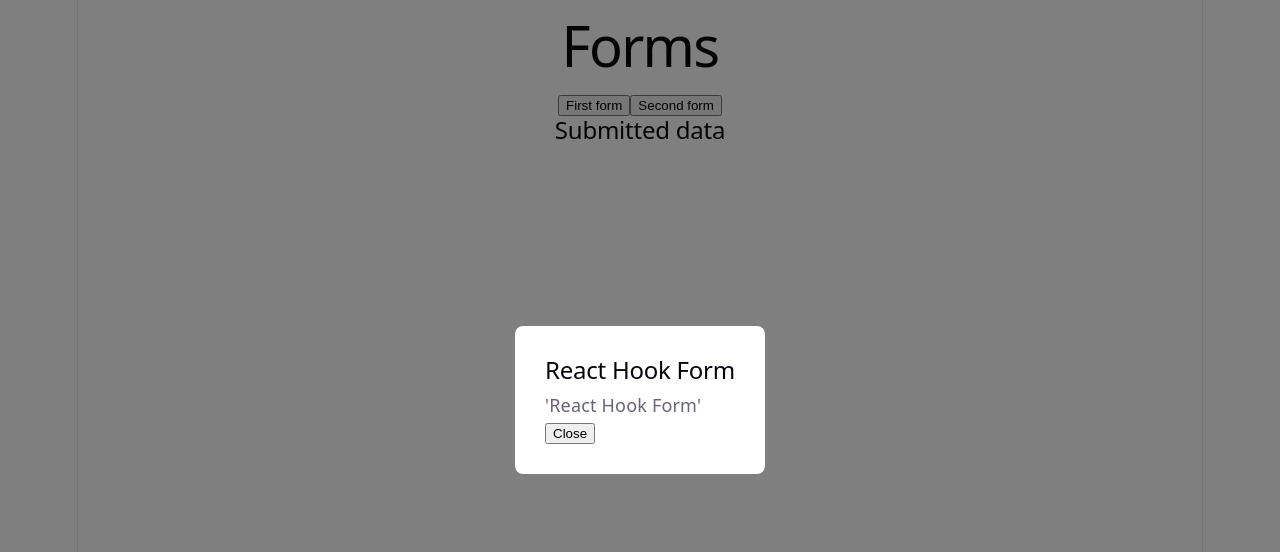
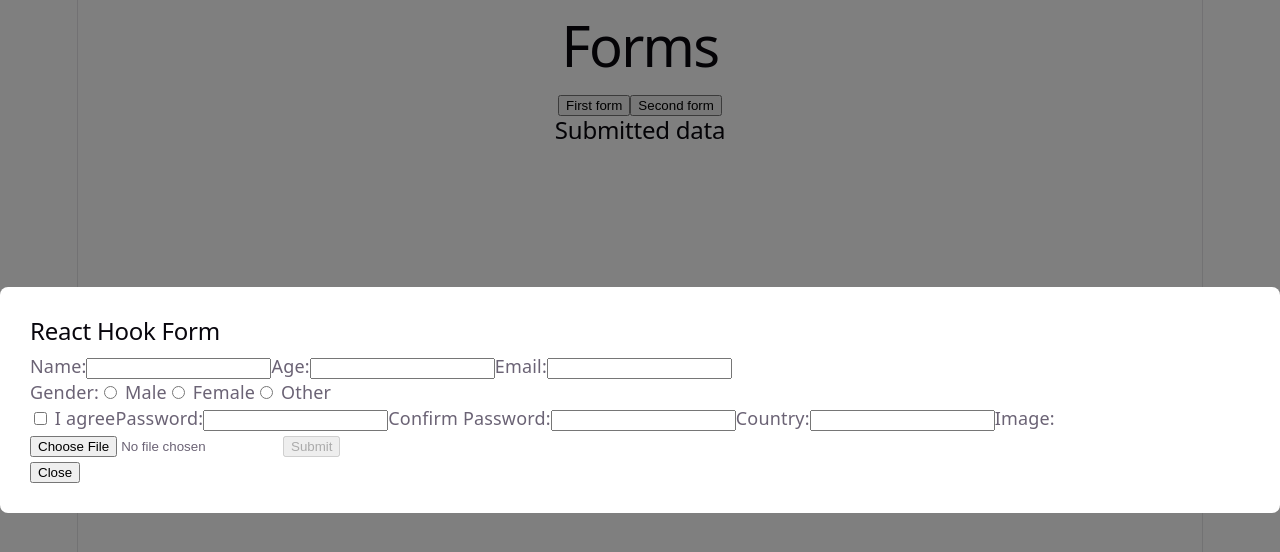
Before and after one commit to Ulya10/React-2026, a React (Vite) app in the folder react-forms/: page / in a window 1280 px wide. Both pictures are taken after a click on the button "Second form". Shown: the top 552 px of the page. Built offline with nearby package versions, Linux system fonts and the light colour scheme.

Commit message:
feat: add second form

```diff
--- a/react-forms/src/App.tsx
+++ b/react-forms/src/App.tsx
@@ -2,6 +2,7 @@
 import './App.css';
 import Modal from './components/Modal';
 import UncontrolledForm from './components/UncontrolledForm';
+import ReactHookForm from './components/ReactHookForm';
 
 function App() {
   const [isModalOpen, setIsModalOpen] = useState(false);
@@ -39,7 +40,7 @@
         {formType === 'uncontrolled' ? (
           <UncontrolledForm />
         ) : (
-          <p>'React Hook Form'</p>
+          <ReactHookForm/>
         )}
       </Modal>
 
--- /dev/null
+++ b/react-forms/src/components/ReactHookForm.tsx
@@ -0,0 +1,82 @@
+import { useForm } from 'react-hook-form';
+import { zodResolver } from '@hookform/resolvers/zod';
+import { validationSchema } from '../validation/validationSchema';
+import type { validationData } from '../validation/validationSchema';
+
+export default function ReactHookForm() {
+  const {
+    register,
+    handleSubmit,
+    formState: { errors, isValid },
+  } = useForm<validationData>({
+    resolver: zodResolver(validationSchema),
+    mode: 'onChange',
+  });
+
+  function onSubmit(data: validationData) {
+    console.log('Valid:', data);
+  }
+
+  return (
+    <form onSubmit={handleSubmit(onSubmit)} noValidate>
+      <label>
+        Name:
+        <input {...register('name')} type="text" />
+        {errors.name && <p className="error">{errors.name.message}</p>}
+      </label>
+
+      <label>
+        Age:
+        <input {...register('age', { valueAsNumber: true })} type="number" />
+        {errors.age && <p className="error">{errors.age.message}</p>}
+      </label>
+
+      <label>
+        Email:
+        <input {...register('email')} type="email" />
+        {errors.email && <p className="error">{errors.email.message}</p>}
+      </label>
+
+      <div>
+        Gender:
+        <label><input {...register('gender')} type="radio" value="male" /> Male</label>
+        <label><input {...register('gender')} type="radio" value="female" /> Female</label>
+        <label><input {...register('gender')} type="radio" value="other" /> Other</label>
+        {errors.gender && <p className="error">{errors.gender.message}</p>}
+      </div>
+
+      <label>
+        <input {...register('agreement')} type="checkbox" /> I agree
+        {errors.agreement && <p className="error">{errors.agreement.message}</p>}
+      </label>
+
+      <label>
+        Password:
+        <input {...register('password')} type="password" />
+        {errors.password && <p className="error">{errors.password.message}</p>}
+      </label>
+
+      <label>
+        Confirm Password:
+        <input {...register('confirmPassword')} type="password" />
+        {errors.confirmPassword && <p className="error">{errors.confirmPassword.message}</p>}
+      </label>
+
+      <label>
+        Country:
+        <input {...register('country')} type="text" />
+        {errors.country && <p className="error">{errors.country.message}</p>}
+      </label>
+
+      <label>
+        Image:
+        <input {...register('image')} type="file" accept="image/png,image/jpeg" />
+        {errors.image && <p className="error">{String(errors.image.message)}</p>}
+      </label>
+
+      <button type="submit" disabled={!isValid}>
+        Submit
+      </button>
+    </form>
+  );
+}
```
